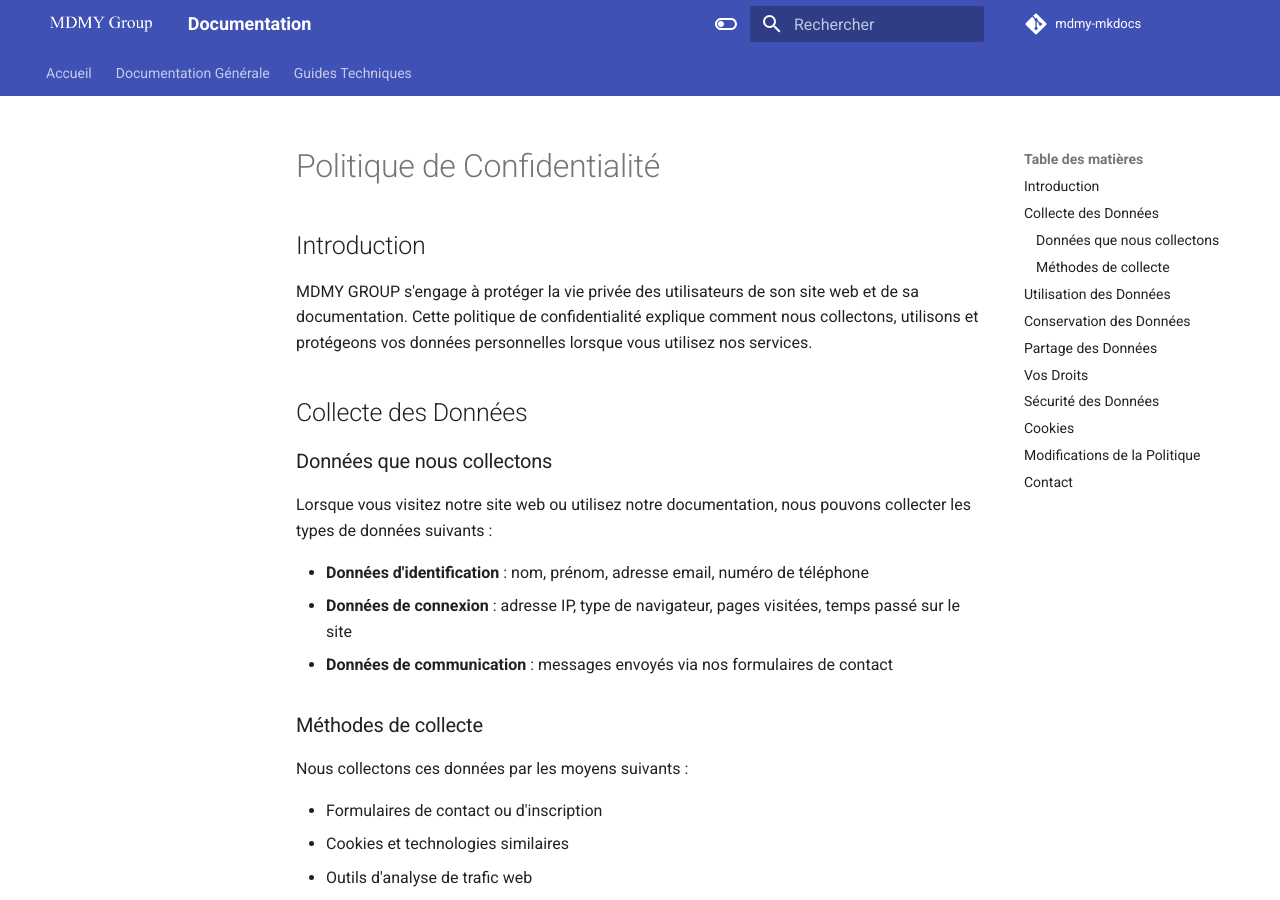
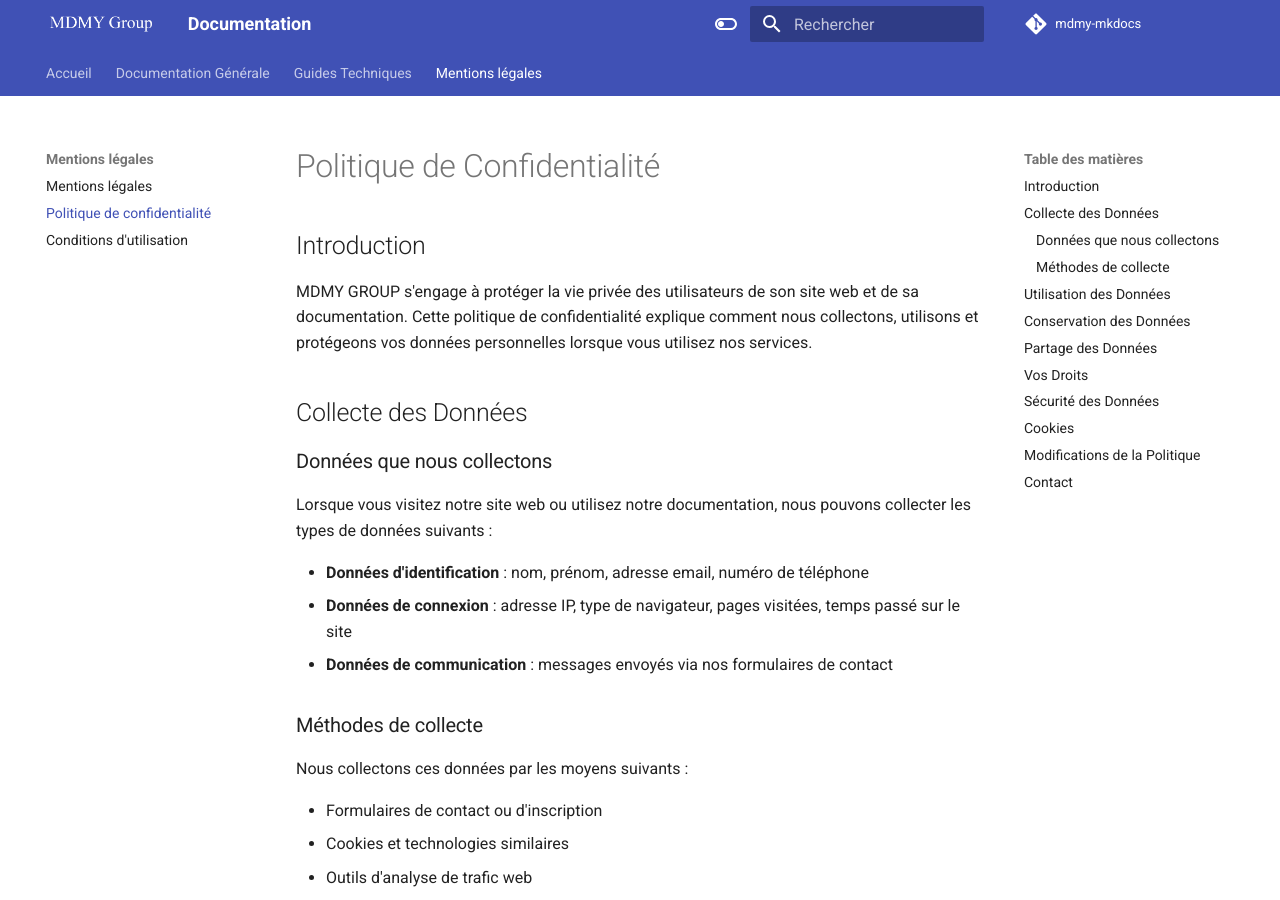
Before and after one commit to mdmygroup/mdmy-mkdocs, an MkDocs documentation site: the page built from docs/privacy-policy.md, in a window 1280 px wide and 900 px high. Built offline with MkDocs 1.6.1 and Material for MkDocs 9.7.7, drawn with Linux system fonts in a browser that asks for light colours; comment, search, counter and statistics services are not loaded; the version menu is left out; some of the changed lines change nothing that is shown.

Commit message:
Refactor navigation structure: organize visual identity and prompts sections, and add privacy policy link

```diff
--- a/mkdocs.yml
+++ b/mkdocs.yml
@@ -81,7 +81,11 @@ nav:
   - Accueil: index.md
   - Documentation Générale:
     - documentation-generale/index.md
-    - Guide de la charte graphique: documentation-generale/guide-charte-graphique.md
+    - Identité visuelle:
+      - Guide de la charte graphique: documentation-generale/brand-identity/guide-charte-graphique.md
+    - Prompts:
+      - System Prompts:
+        - Contexte MDMY: documentation-generale/prompts/system-prompts/mdmy-context.md
   - Guides Techniques:
     - guides-techniques/index.md
     - Guide API: guides-techniques/guide-api.md
@@ -89,6 +93,10 @@ nav:
     - Guide Icon8 Download: guides-techniques/guide-icon8-download.md
     - Guide Shopify DevOps: guides-techniques/guide-shopify-devops.md
     - Guide Shopify Menu: guides-techniques/guide-shopify-menu.md
+  - Mentions légales:
+    - Mentions légales: legal-notice.md
+    - Politique de confidentialité: privacy-policy.md
+    - Conditions d'utilisation: terms-of-service.md
 
 # Extra configuration
 extra:
```
